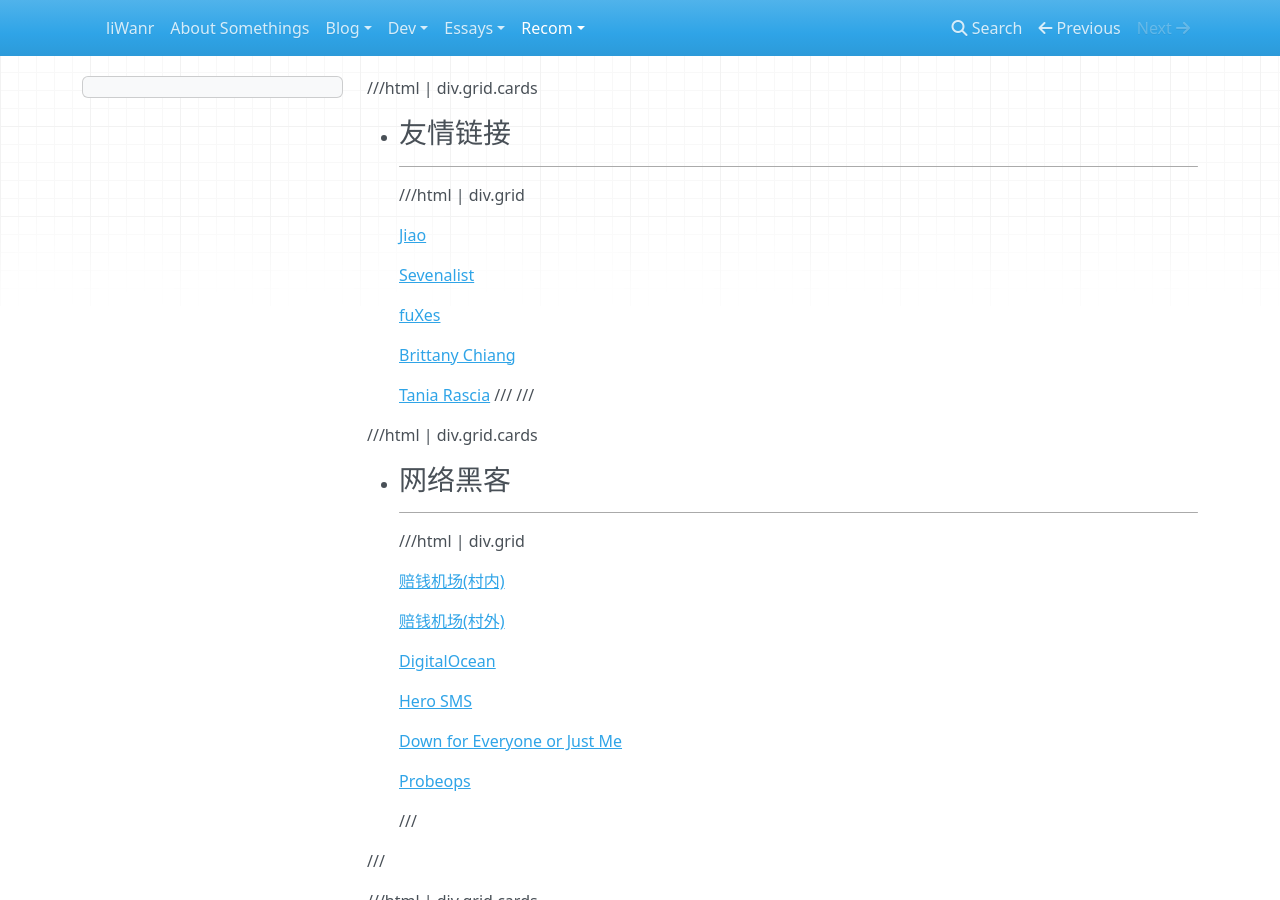
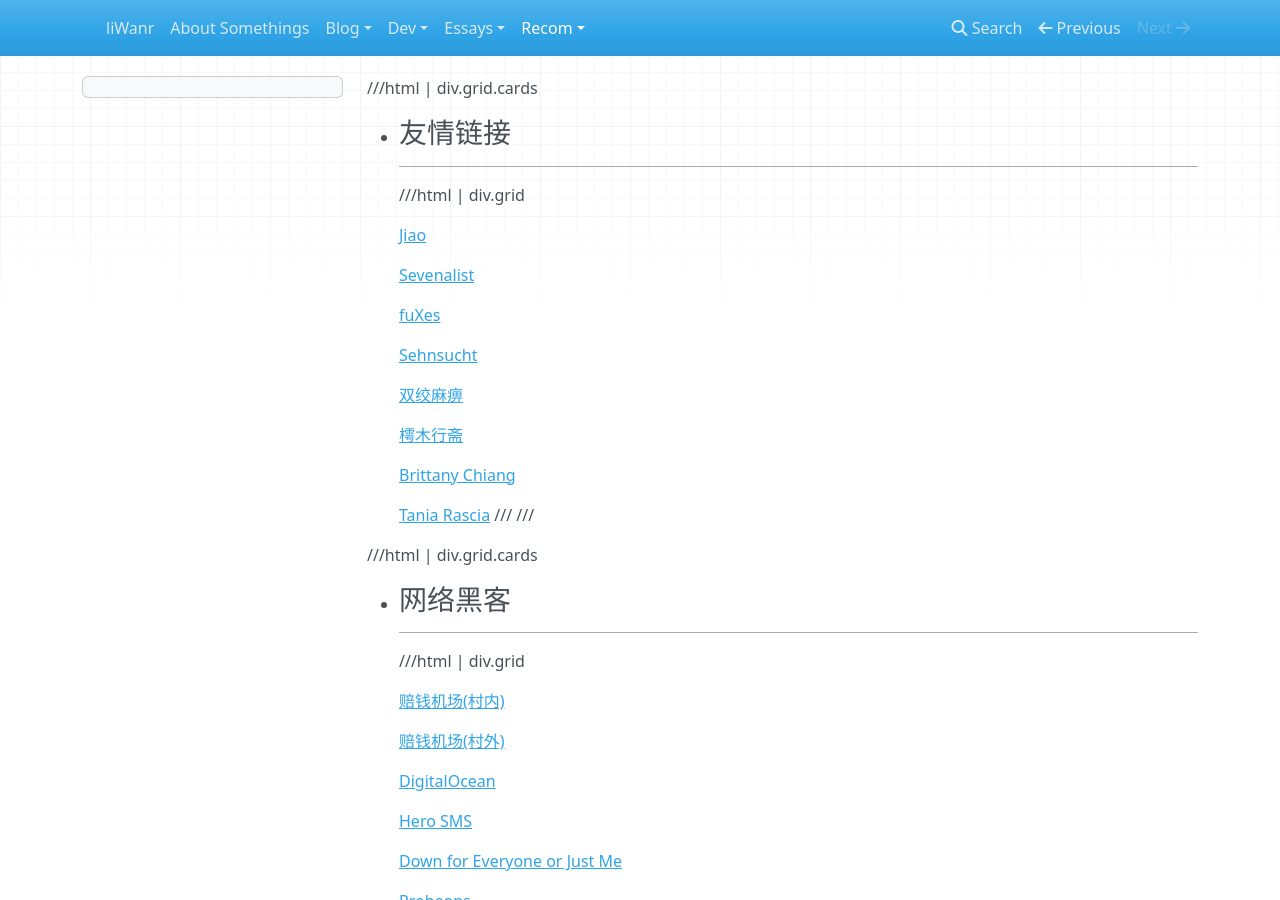
Before and after one commit to liWanr/liWanr.github.io, an MkDocs documentation site: the page built from docs/recom/website.md, in a window 1280 px wide and 900 px high. Built offline with MkDocs 1.6.1, drawn with Linux system fonts in a browser that asks for light colours; nearby versions of some CDN libraries.

Commit message:
feat: 在友情链接中添加Sehnsucht、双绞麻痹和樗木行斋

```diff
--- a/docs/recom/website.md
+++ b/docs/recom/website.md
@@ -33,6 +33,12 @@ hr {
     [Sevenalist](https://dczcq.cn/)
 
     [fuXes](https://fuxes.cn/)
+
+    [Sehnsucht](https://blog.sehnsucht.top/)
+
+    [双绞麻痹](https://numb.tech/)
+
+    [樗木行斋](http://www.laomu.net/)
 
     [Brittany Chiang](https://brittanychiang.com/)
 
```
